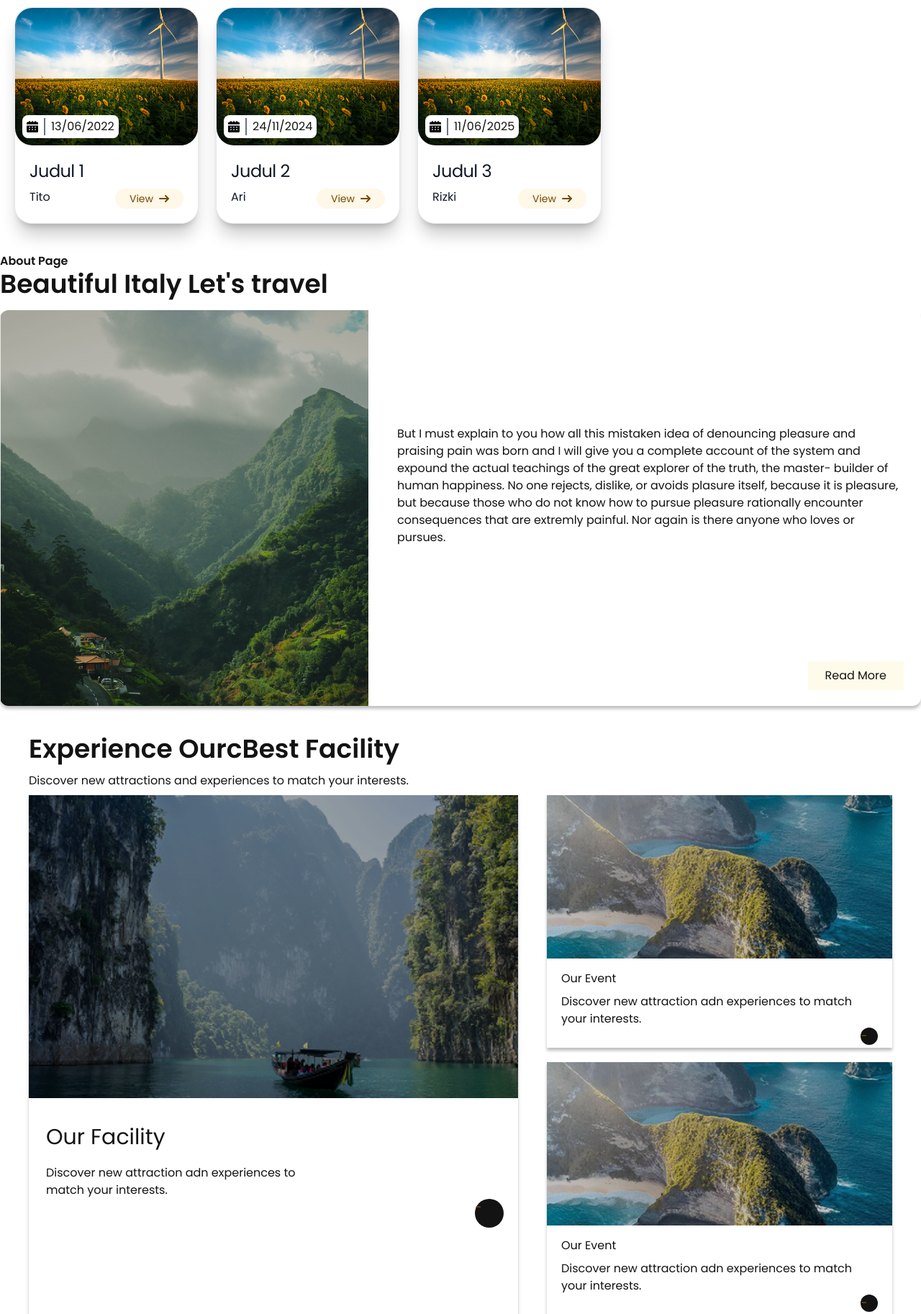
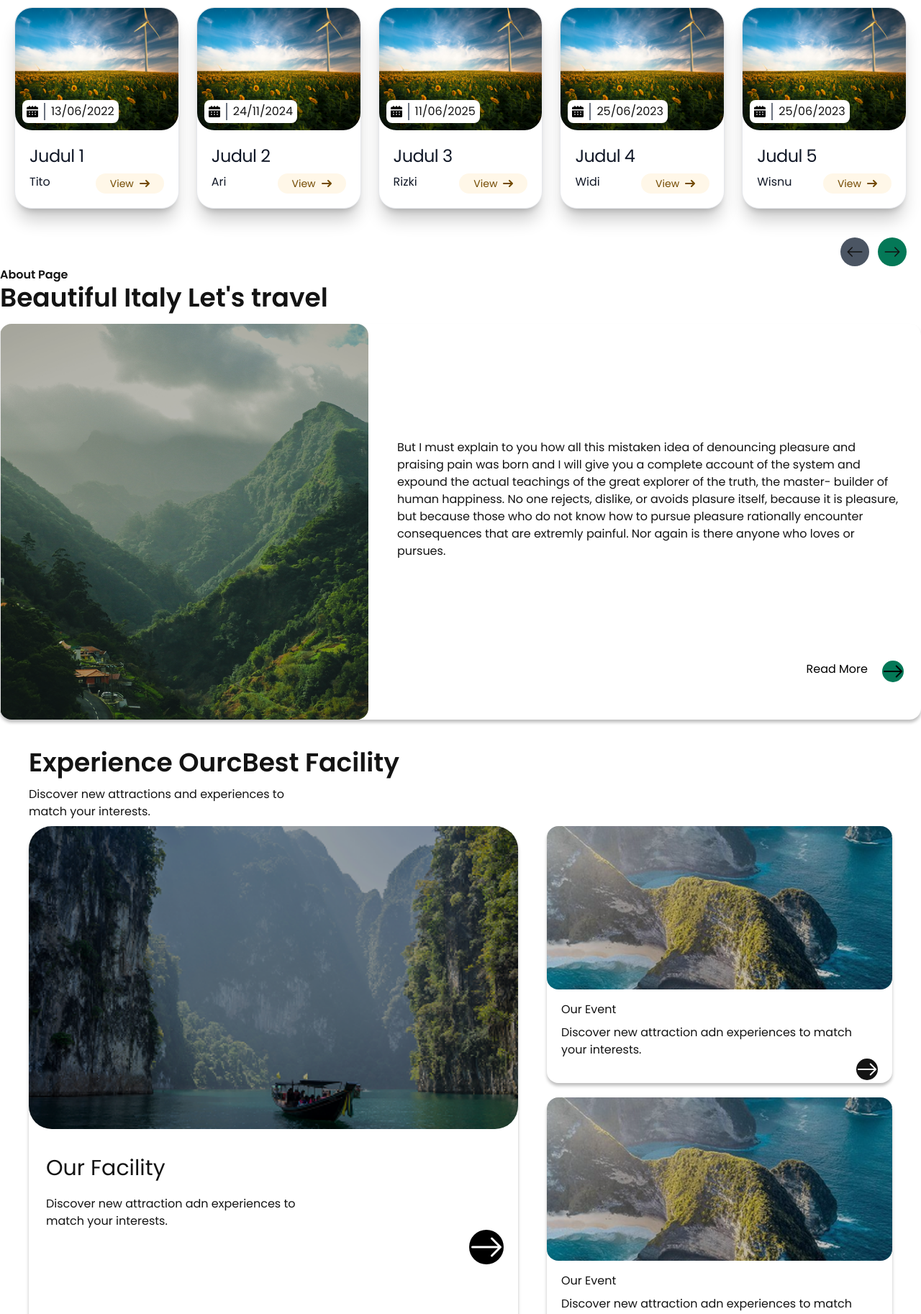
Before and after one commit to TitoPutraaa/Lapancoms, a React (Vite) app in the folder Lapancoms/: page / in a window 1280 px wide. Shown: the part 910-2736 px from the top of the page at 72% size. Built offline with nearby package versions, Linux system fonts and the light colour scheme; the HTML template or start-up script is replaced by a standard one.

Commit message:
Buat Section Blog, About, Facility,Footer

```diff
--- a/Lapancoms/package.json
+++ b/Lapancoms/package.json
@@ -14,6 +14,7 @@
     "flowbite": "^3.1.2",
     "react": "^19.1.1",
     "react-dom": "^19.1.1",
+    "react-icons": "^5.5.0",
     "react-router-dom": "^7.9.5",
     "tailwindcss": "^4.1.16"
   },
--- a/Lapancoms/src/pages/LandingPage.jsx
+++ b/Lapancoms/src/pages/LandingPage.jsx
@@ -2,6 +2,7 @@ import { assets } from "../assets/assets";
 import BlogCard from "../components/common/BlogCard";
 import { blogData } from "../assets/DataDummy";
 import { Link } from "react-router-dom";
+import {BsArrowLeft, BsArrowRight, BsArrowUpCircle} from "react-icons/bs";
 
 export default function LandingPage() {
   return (
@@ -108,13 +109,21 @@ export default function LandingPage() {
 
       {/* Section Blog */}
         <section>
+          <div className="flex justify-between">
           <div className="">
             <h2 className="m-10 text-4xl font-semibold">
               Latest Stories from Croatia
             </h2>
           </div>
+          <div className=" mt-15 mr-7">
+              <button className="rounded-full bg-emerald-600 hover:bg-emerald-700 font-medium text-white md:px-8 md:py-3 transition">
+                View All
+              </button>
+          </div>
+          </div>
+          <div className="flex justify-center">
           <div className="mx-2 flex">
-          {blogData.slice(0, 3).map((data) => (
+            {blogData.slice(0, 5  ).map((data) => (
               <div className="mx-3 mb-10">
                 <BlogCard
                   key={data.title}
@@ -125,6 +134,16 @@ export default function LandingPage() {
               </div>
             ))}
           </div>
+          </div>
+          <div className="flex justify-end gap-3 mr-5">
+            <div className=" bg-gray-600 p-2 rounded-full w-fit" >
+              <BsArrowLeft className="text-2xl"/>
+            </div>
+            <div className="bg-green-700 p-2 rounded-full w-fit  " >
+              <BsArrowRight className="text-2xl"/>
+            </div>
+          </div>
+
         </section>
 
       {/*Section About*/}
@@ -134,14 +153,14 @@ export default function LandingPage() {
           <h2 className="mb-4 text-4xl font-semibold">
             Beautiful Italy Let's travel
           </h2>
-          <div className="shadow-soft mx-4 flex w-full gap-10 rounded-xl md:mx-auto">
+          <div className="shadow-soft mx-4 flex w-full gap-10 rounded-2xl md:mx-auto">
             <img
               src={assets.imageAbout}
               alt="promotional"
-              className="h-[550px] w-full max-w-lg shrink-0 rounded-l-xl md:block"
+              className="h-[550px] w-full max-w-lg shrink-0 rounded-2xl md:block"
             />
             <div>
-              <div className="mt-40 pr-6">
+              <div className="flex flex-col gap-35 mt-40 pr-6">
                 <p className="">
                   But I must explain to you how all this mistaken idea of
                   denouncing pleasure and praising pain was born and I will give
@@ -153,9 +172,9 @@ export default function LandingPage() {
                   consequences that are extremly painful. Nor again is there
                   anyone who loves or pursues.
                 </p>
-                <div className="flex justify-end">
-                  <button className="mt-40 bg-amber-50 px-6 py-2">
-                    Read More
+                <div>
+                  <button className="flex w-full justify-end text-black gap-5">
+                    Read More <BsArrowRight className="text-3xl bg-green-700 rounded-2xl"/>
                   </button>
                 </div>
               </div>
@@ -171,13 +190,13 @@ export default function LandingPage() {
             <h2 className="mb-3 text-4xl font-semibold">
               Experience OurcBest Facility
             </h2>
-            <p className="mb-2 ">
+            <p className="mb-2 mr-210">
               Discover new attractions and experiences to match your interests.
             </p>
           </div>
-          <div className="flex justify-between ">
-            <div className="shadow-soft ">
-              <img src={assets.imageBlog} alt="" className=" w-170" />
+          <div className="flex justify-between">
+            <div className="shadow-soft rounded-4xl ">
+              <img src={assets.imageBlog} alt="" className=" w-170 rounded-4xl" />
               <div className="ml-6">
                 <h3 className="mb-5  mt-9 text-3xl">Our Facility</h3>
                 <p className="w-sm">
@@ -187,21 +206,19 @@ export default function LandingPage() {
                     <div className=" flex justify-end px-5 pb-1">
                   <Link>
                     <div className="">
-                       <div className="h-10 w-10 bg-dark rounded-full ">
-                          -
+                       <div className=" text-white bg-black rounded-full ">
+                          <BsArrowRight className="text-5xl"/>
                        </div>
                     </div>
                   </Link>
                   </div>
               </div>
             </div>
-
             <div >
-
               <div className=" gap-5 flex flex-col ">
-                <div className=" shadow-soft w-120 ">
+                <div className=" shadow-soft w-120 rounded-2xl">
                   <div className="">
-                  <img src={assets.imageFacility} alt="" className="w-full h-full object-cover "/>
+                  <img src={assets.imageFacility} alt="" className="w-full h-full object-cover rounded-2xl "/>
                   </div>
                   <div className="px-5">
                   <h3 className=" mt-4  ">Our Event</h3>
@@ -213,16 +230,16 @@ export default function LandingPage() {
                   <div className=" flex justify-end px-5 pb-1">
                   <Link>
                     <div className="">
-                       <div className="h-6 w-6 bg-dark rounded-full ">
-                          -
+                       <div className=" text-white bg-dark rounded-full ">
+                        <BsArrowRight className="text-3xl"/>
                        </div>
                     </div>
                   </Link>
                   </div>
                 </div>
-                <div className=" shadow-soft w-120 ">
+                <div className=" shadow-soft w-120 rounded-2xl">
                   <div className="">
-                  <img src={assets.imageFacility} alt="" className="w-full h-full object-cover "/>
+                  <img src={assets.imageFacility} alt="" className="w-full h-full object-cover rounded-2xl "/>
                   </div>
                   <div className="px-5">
                   <h3 className=" mt-4  ">Our Event</h3>
@@ -234,8 +251,8 @@ export default function LandingPage() {
                   <div className=" flex justify-end px-5 pb-1">
                   <Link>
                     <div className="">
-                       <div className="h-6 w-6 bg-dark rounded-full ">
-                          -
+                       <div className=" text-white  bg-dark rounded-full ">
+                          <BsArrowRight className="text-3xl"/>
                        </div>
                     </div>
                   </Link>
@@ -275,13 +292,12 @@ export default function LandingPage() {
       {/* Section Gallery */}
       <section>
         <div>
-        <h1 className="mx-auto text-center text-3xl font-semibold">
-          Our Latest Creations
+        <h1 className="text-center">
+          EXPLORE MORE
         </h1>
-        <p className="mx-auto mt-2 max-w-lg text-center text-sm text-slate-500">
-          A visual collection of our most recent works - each piece crafted with
-          intention, emotion, and style.
-        </p>
+        <h4 className="mx-auto text-center text-3xl font-semibold">
+          Our International Packages
+        </h4>
         <div className="mx-auto mt-12 flex max-w-5xl flex-wrap items-center justify-center gap-4">
           <div className="group relative overflow-hidden rounded-lg">
             <img
@@ -706,6 +722,7 @@ export default function LandingPage() {
                     viewBox="0 0 24 24"
                     fill="none"
                     xmlns="http://www.w3.org/2000/svg"
+                    className="text-white hover:text-black"
                   >
                     <path
                       d="M18 2h-3a5 5 0 0 0-5 5v3H7v4h3v8h4v-8h3l1-4h-4V7a1 1 0 0 1 1-1h3z"
@@ -725,6 +742,7 @@ export default function LandingPage() {
                     viewBox="0 0 24 24"
                     fill="none"
                     xmlns="http://www.w3.org/2000/svg"
+                    className="text-white hover:text-black"
                   >
                     <path
                       d="M17 2H7a5 5 0 0 0-5 5v10a5 5 0 0 0 5 5h10a5 5 0 0 0 5-5V7a5 5 0 0 0-5-5"
@@ -744,7 +762,7 @@ export default function LandingPage() {
                 </div>
               </Link>
               <Link>
-                <div className="">
+                <div>
                   <svg
                     xmlns="http://www.w3.org/2000/svg"
                     viewBox="0 0 24 24"
@@ -753,10 +771,10 @@ export default function LandingPage() {
                     strokeWidth="2"
                     strokeLinecap="round"
                     strokeLinejoin="round"
-                    className="lucide lucide-twitter size-6 hover:text-indigo-500"
+                    className="lucide lucide-twitter size-5 text-white hover:text-black"
                     aria-hidden="true"
                   >
-                    <path d="M22 4s-.7 2.1-2 3.4c1.6 10-9.4 17.3-18 11.6 2.2.1 4.4-.6 6-2C3 15.5.5 9.6 3 5c2.2 2.6 5.6 4.1 9 4-.9-4.2 4-6.6 7-3.8 1.1 0 3-1.2 3-1.2z"></path>
+                    <path d="M13.795 10.533 20.68 2h-3.073l-5.255 6.517L7.69 2H1l7.806 10.91L1.47 22h3.074l5.705-7.07L15.31 22H22l-8.205-11.467Zm-2.38 2.95L9.97 11.464 4.36 3.627h2.31l4.528 6.317 1.443 2.02 6.018 8.409h-2.31l-4.934-6.89Z"></path>
                   </svg>
                 </div>
               </Link>
@@ -772,7 +790,7 @@ export default function LandingPage() {
                     strokeWidth="2"
                     strokeLinecap="round"
                     strokeLinejoin="round"
-                    className="lucide lucide-youtube size-6.5 hover:text-indigo-500"
+                    className="lucide lucide-youtube size-8 text-white hover:text-black"
                     aria-hidden="true"
                   >
                     <path d="M2.5 17a24.12 24.12 0 0 1 0-10 2 2 0 0 1 1.4-1.4 49.56 49.56 0 0 1 16.2 0A2 2 0 0 1 21.5 7a24.12 24.12 0 0 1 0 10 2 2 0 0 1-1.4 1.4 49.55 49.55 0 0 1-16.2 0A2 2 0 0 1 2.5 17"></path>
```
Also changed, not shown: 1 other file (tests, documents, lock files or other folders). Lines whose indentation alone changed are shown as unchanged.
